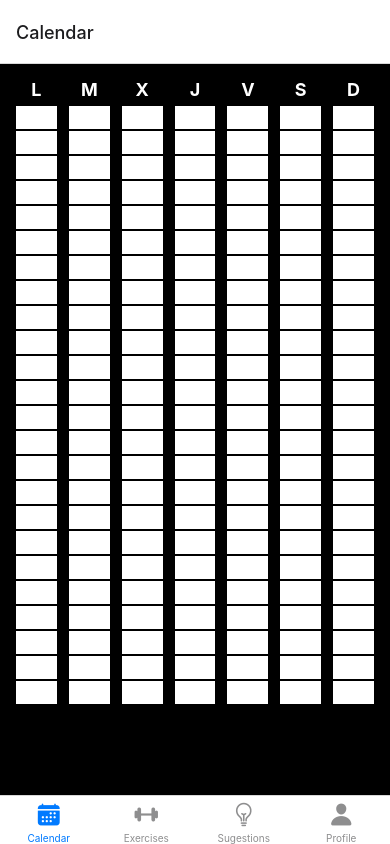
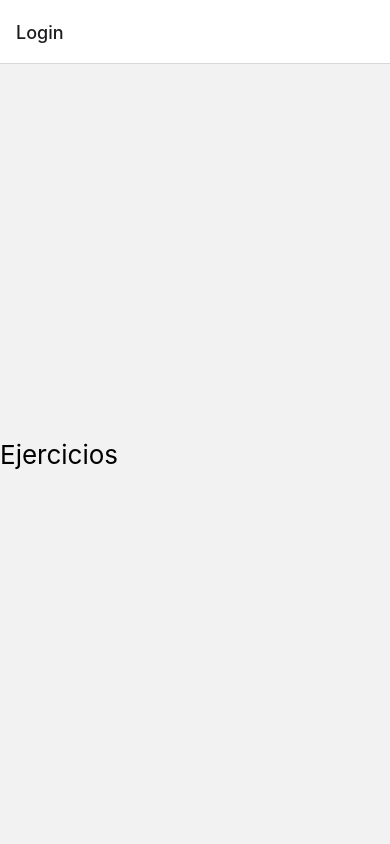
Before and after one commit to MishelleVF/fitlendarFrontend, a React Native app in the folder Frontend/: screen /Login in a window 390 px wide. Built offline with nearby package versions, Linux system fonts and the light colour scheme.

Commit message:
view para login

```diff
--- a/Frontend/package.json
+++ b/Frontend/package.json
@@ -18,6 +18,7 @@
     "expo-constants": "~16.0.1",
     "expo-status-bar": "~1.12.1",
     "react": "18.2.0",
+    "react-google-button": "^0.8.0",
     "react-native": "0.74.1",
     "react-native-gesture-handler": "~2.16.1",
     "react-native-modal": "^13.0.1",
--- a/Frontend/src/components/main.jsx
+++ b/Frontend/src/components/main.jsx
@@ -1,51 +1,18 @@
-import { NavigationContainer } from '@react-navigation/native';
-import { createBottomTabNavigator } from '@react-navigation/bottom-tabs';
-import Ionicons from 'react-native-vector-icons/Ionicons';
+import { NavigationContainer } from "@react-navigation/native";
+import { createStackNavigator } from "@react-navigation/stack";
 
-// Screens
-import Calendario_Semanal from '../screens/calendario_semanal';
-import Exercises from '../screens/exercises';
-import Sugestions from '../screens/sugestions'
-import Profile from '../screens/profile';
+import { TabNavigator } from "./tabNavigator";
+import { Login } from "../screens/login";
 
-// Screens Names
-const homeName = 'Calendar';
-const exercisesName = 'Exercises';
-const sugestionsName = 'Sugestions'
-const profileName = 'Profile'
-
-const Tab = createBottomTabNavigator();
+const Stack = createStackNavigator();
 
 export function Main() {
   return (
     <NavigationContainer>
-      <Tab.Navigator
-        initialRouteName={homeName}
-        screenOptions={({ route }) => ({
-          tabBarIcon: ({ focused, color, size }) => {
-            let iconName;
-            let rn = route.name;
-
-            if (rn === homeName){
-              iconName = focused ? 'calendar' : 'calendar';
-            } else if (rn === exercisesName){
-              iconName = focused ? 'barbell' : 'barbell';
-            } else if (rn == profileName){
-              iconName = focused ? 'person' : 'person';
-            } else if (rn = sugestionsName){
-              iconName = focused ? 'bulb-outline' : 'bulb-outline';
-            }
-
-            return <Ionicons name={ iconName } size={ size } color={ color }/>
-
-          },
-        })}
-      >
-        <Tab.Screen name={homeName} component={ Calendario_Semanal }/>
-        <Tab.Screen name={exercisesName} component={ Exercises }/>
-        <Tab.Screen name={sugestionsName} component={ Sugestions }/>
-        <Tab.Screen name={profileName} component={ Profile }/>
-      </Tab.Navigator>
+      <Stack.Navigator initialRouteName="Login">
+        <Stack.Screen name="Login" component={Login}/>
+        <Stack.Screen name="Home" component={TabNavigator} options={{ headerShown: false }}/>
+      </Stack.Navigator>
     </NavigationContainer>
   );
 }
--- /dev/null
+++ b/Frontend/src/components/tabNavigator.jsx
@@ -0,0 +1,51 @@
+import { NavigationContainer } from '@react-navigation/native';
+import { createBottomTabNavigator } from '@react-navigation/bottom-tabs';
+import Ionicons from 'react-native-vector-icons/Ionicons';
+
+// Screens
+import Calendario_Semanal from '../screens/calendario_semanal';
+import Exercises from '../screens/exercises';
+import Sugestions from '../screens/sugestions'
+import Profile from '../screens/profile';
+
+// Screens Names
+const homeName = 'Calendar';
+const exercisesName = 'Exercises';
+const sugestionsName = 'Sugestions'
+const profileName = 'Profile'
+
+const Tab = createBottomTabNavigator();
+
+export function TabNavigator() {
+    return (
+        <NavigationContainer>
+          <Tab.Navigator
+            initialRouteName={homeName}
+            screenOptions={({ route }) => ({
+              tabBarIcon: ({ focused, color, size }) => {
+                let iconName;
+                let rn = route.name;
+
+                if (rn === homeName){
+                  iconName = focused ? 'calendar' : 'calendar';
+                } else if (rn === exercisesName){
+                  iconName = focused ? 'barbell' : 'barbell';
+                } else if (rn == profileName){
+                  iconName = focused ? 'person' : 'person';
+                } else if (rn = sugestionsName){
+                  iconName = focused ? 'bulb-outline' : 'bulb-outline';
+                }
+
+                return <Ionicons name={ iconName } size={ size } color={ color }/>
+
+              },
+            })}
+          >
+            <Tab.Screen name={homeName} component={ Calendario_Semanal }/>
+            <Tab.Screen name={exercisesName} component={ Exercises }/>
+            <Tab.Screen name={sugestionsName} component={ Sugestions }/>
+            <Tab.Screen name={profileName} component={ Profile }/>
+          </Tab.Navigator>
+        </NavigationContainer>
+      );
+}
--- /dev/null
+++ b/Frontend/src/screens/login.jsx
@@ -0,0 +1,14 @@
+import React from 'react';
+import { View, Text, TextInput, TouchableOpacity, Image } from 'react-native';
+import {GoogleButton} from 'react-google-button';
+import LoginStyle from '../estilos/estilos.jsx';
+
+import { exercisesStyle } from '../estilos/estilos'
+
+export function Login() {
+    return (
+      <View style={ exercisesStyle.view }>
+        <Text style={ exercisesStyle.text }>Ejercicios</Text>
+     </View>
+    );
+  }
```
Also changed, not shown: 1 other file (tests, documents, lock files or other folders).
